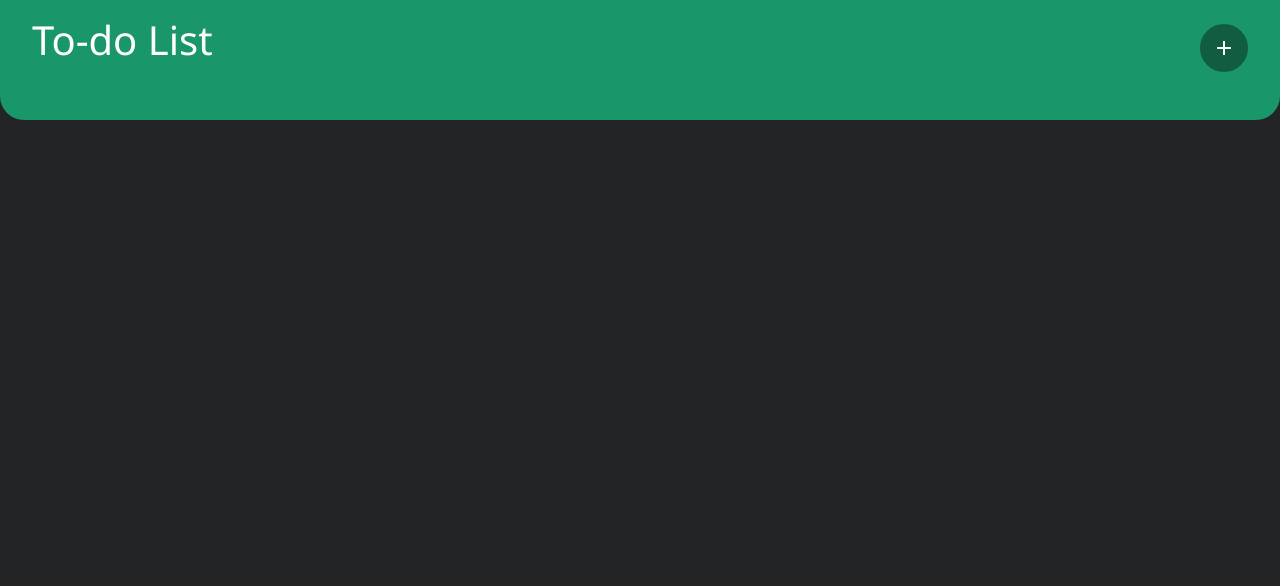
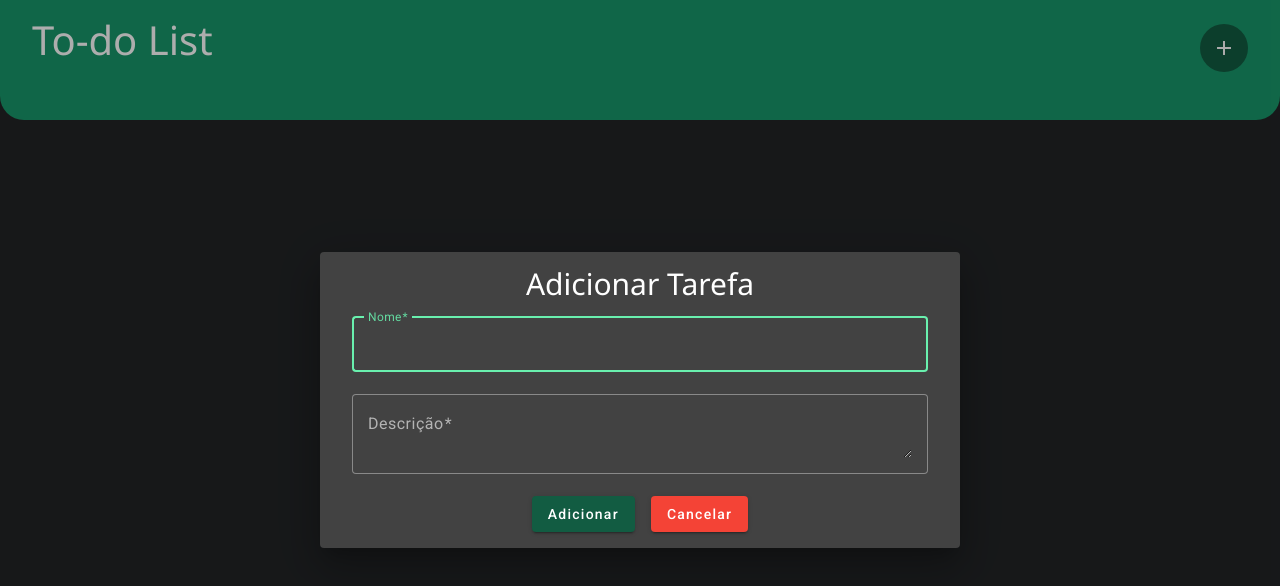
Before and after one commit to GiselleBarbosa/angular-todo-list, an Angular app: page / in a window 1280 px wide. Both pictures are taken after a click on the button "add". Shown: the top 586 px of the page. Built offline with nearby package versions, Linux system fonts and the light colour scheme.

Commit message:
aula 78: implementando modal do formulario com acão de fechar

```diff
--- a/src/app/components/header/header.component.ts
+++ b/src/app/components/header/header.component.ts
@@ -1,9 +1,10 @@
 import { CommonModule } from '@angular/common';
-import { Component } from '@angular/core';
+import { Component, inject } from '@angular/core';
 import { MatButtonModule } from '@angular/material/button';
+import { MatDialog, MatDialogModule } from '@angular/material/dialog';
 import { MatDividerModule } from '@angular/material/divider';
 import { MatIconModule } from '@angular/material/icon';
-import { MatDialogModule } from '@angular/material/dialog';
+import { TodoForm } from '../todo-form/todo-form.component';
 
 const MATERIAL_IMPORTS = [
   MatButtonModule,
@@ -19,7 +20,12 @@
   standalone: true,
 })
 export class HeaderComponent {
+  private dialogService = inject(MatDialog);
+
   handleOpenModal() {
-    alert('Adicionar tarefa');
+    this.dialogService.open(TodoForm, {
+      width: '50vw',
+      maxHeight: '80vh',
+    });
   }
 }
--- a/src/app/components/todo-form/todo-form.component.html
+++ b/src/app/components/todo-form/todo-form.component.html
@@ -21,7 +21,14 @@
         Adicionar
       </button>
 
-      <button mat-raised-button color="warn" type="button">Cancelar</button>
+      <button
+        mat-raised-button
+        color="warn"
+        type="button"
+        (click)="handleCloseModal()"
+      >
+        Cancelar
+      </button>
     </div>
   </section>
 </form>
--- a/src/app/components/todo-form/todo-form.component.ts
+++ b/src/app/components/todo-form/todo-form.component.ts
@@ -11,6 +11,12 @@
 import { MatCardModule } from '@angular/material/card';
 import { MatInputModule } from '@angular/material/input';
 import { TodoSignalsService } from '../../services/todo.service';
+import {
+  MatDialog,
+  MatDialogModule,
+  MatDialogRef,
+} from '@angular/material/dialog';
+import { HeaderComponent } from '../header/header.component';
 
 @Component({
   selector: 'app-todo-form',
@@ -23,10 +29,12 @@
     MatButtonModule,
     MatCardModule,
     MatInputModule,
+    MatDialogModule,
   ],
 })
 export class TodoForm {
   private todosService = inject(TodoSignalsService);
+  private dialogRefService = inject(MatDialogRef<HeaderComponent>);
 
   public todoList = this.todosService.todosState();
 
@@ -60,5 +68,10 @@
     };
 
     this.todosService.updateTodos(todo);
+    this.dialogRefService.close();
+  }
+
+  public handleCloseModal(): void {
+    this.dialogRefService.close();
   }
 }
```
